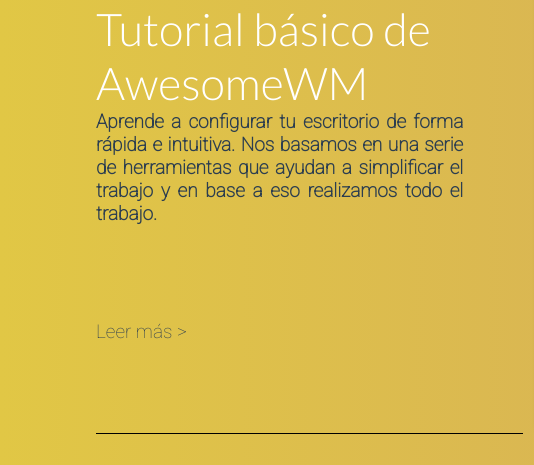
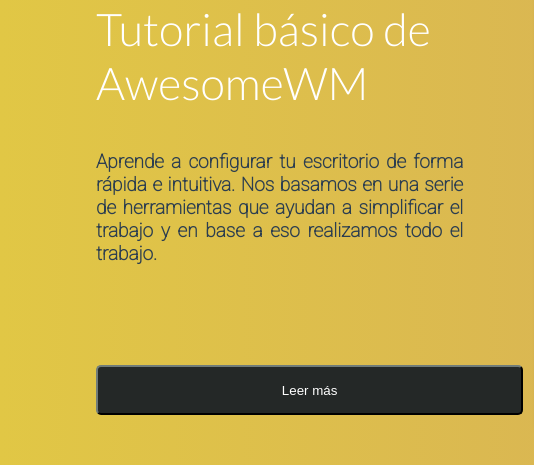
Before and after one commit to jaglux12/jaglux12.github.io, a plain HTML site: page index.html in a window 1280 px wide. Shown: the part 296-761 px from the top of the page, 0-534 px from the left. Drawn offline with Linux system fonts and the light colour scheme; a web font is replaced by a local one.

Commit message:
cambios en la página principal

```diff
--- a/estilos/estilos-opcionesprincipales.css
+++ b/estilos/estilos-opcionesprincipales.css
@@ -21,7 +21,6 @@
   width: 40%;
   display: flex;
   flex-direction: column;
-  border-bottom: 1px solid black;
 }
 
 #contenidoPrincipal h1{
@@ -38,7 +37,7 @@
 }
 
 #contenidoPrincipal h5{
-  margin: 0;
+	margin-top: 40px;
   color:  #2c3e50 ;
   font-size: 19px;
   margin-right: 60px;
@@ -48,7 +47,7 @@
 
 #contenidoPrincipal a{
   display: flex;
-  margin-top: 95px;
+  margin-top: 140px;
   color:  #2c3e50 ;
   font-size: 19px;
   margin-right: 60px;
@@ -57,6 +56,27 @@
   text-decoration: none;
   transition-property: color transform;
   transition-duration: .4s;
+}
+
+#bVermasprincipal {
+	display: flex;
+	justify-content: center;
+	align-items: center;
+	align-self: center;
+	width: 100%;
+	height: 50px;
+	margin-top: 100px;
+	background-color: #242827;
+	color: white;
+	border-color:#242827;
+	border-radius: 5px;
+}
+
+#bVermasprincipal:hover{
+  cursor: pointer;
+	border: 4px solid black;
+  background-color: gray;
+  color: white;
 }
 
 #contenidoPrincipal a:hover{
--- a/index.html
+++ b/index.html
@@ -52,9 +52,7 @@
           que ayudan a simplificar el trabajo y en base a eso realizamos todo el trabajo.
         </h5>
 
-        <a href="inicio/novedades/awesometutorial.html">
-          Leer más >
-        </a>
+        <button type="button" name="bVermas" id="bVermasprincipal">Leer más</button>
 
       </div>
 
@@ -84,6 +82,7 @@
           </div>
 
           <div id="itemClientes">
+            <span id="tituloItem">Sobre nosotros</span>
             <span id="itemOpciones">¿Quiénes somos?</span>
             <span id="itemOpciones">Consultas</span>
           </div>
```
